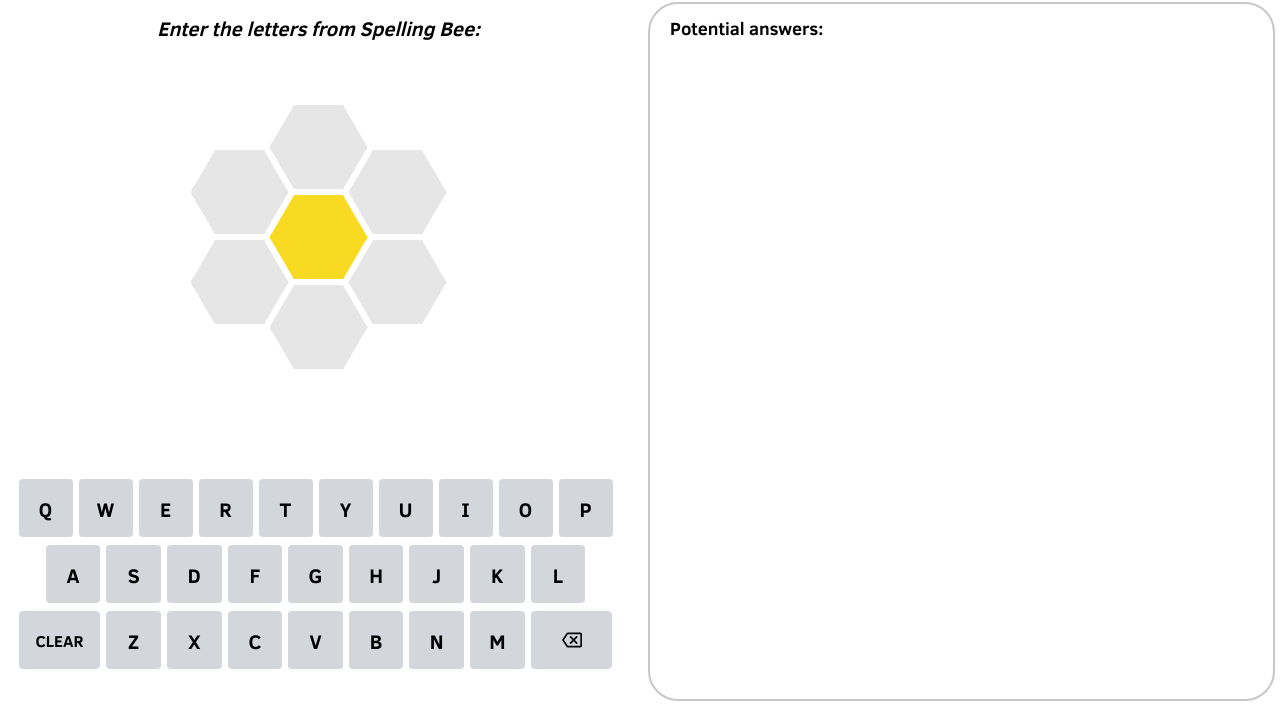
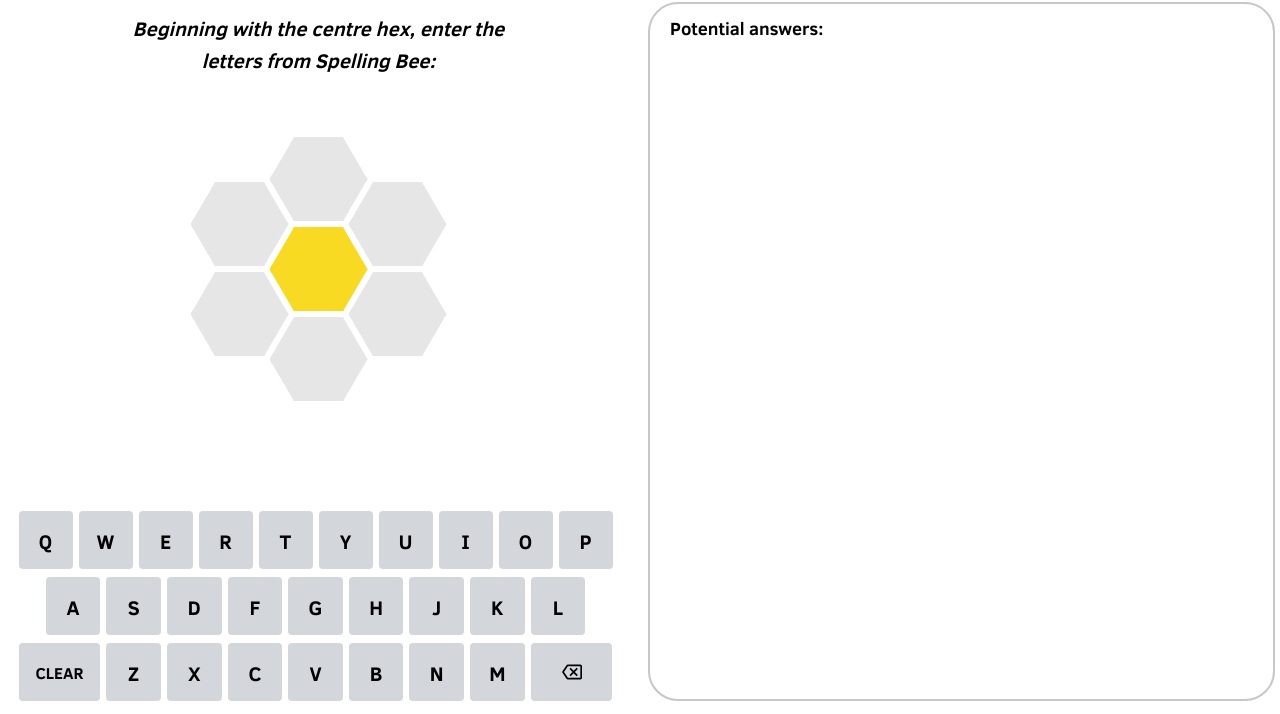
Before and after one commit to MarauderOne/spelling_bee_solver, a plain HTML site: page frontend/index.html in a window 1280 px wide. Shown: the part 133-847 px from the top of the page. Drawn offline with Linux system fonts and the light colour scheme; files that its build step writes are made by us from their sources; files whose address does not match are found by name; a web font is replaced by a local one.

Commit message:
Improving the instruction wording

```diff
--- a/frontend/index.html
+++ b/frontend/index.html
@@ -32,7 +32,7 @@
             <div id="pageFrame" class="pageFrame">
                 <div>
                     <h2>
-                        Enter the letters from Spelling Bee:
+                        Beginning with the centre hex, enter the letters from Spelling Bee:
                     </h2>
                 </div>
                 <div class="hexContainer">
```
